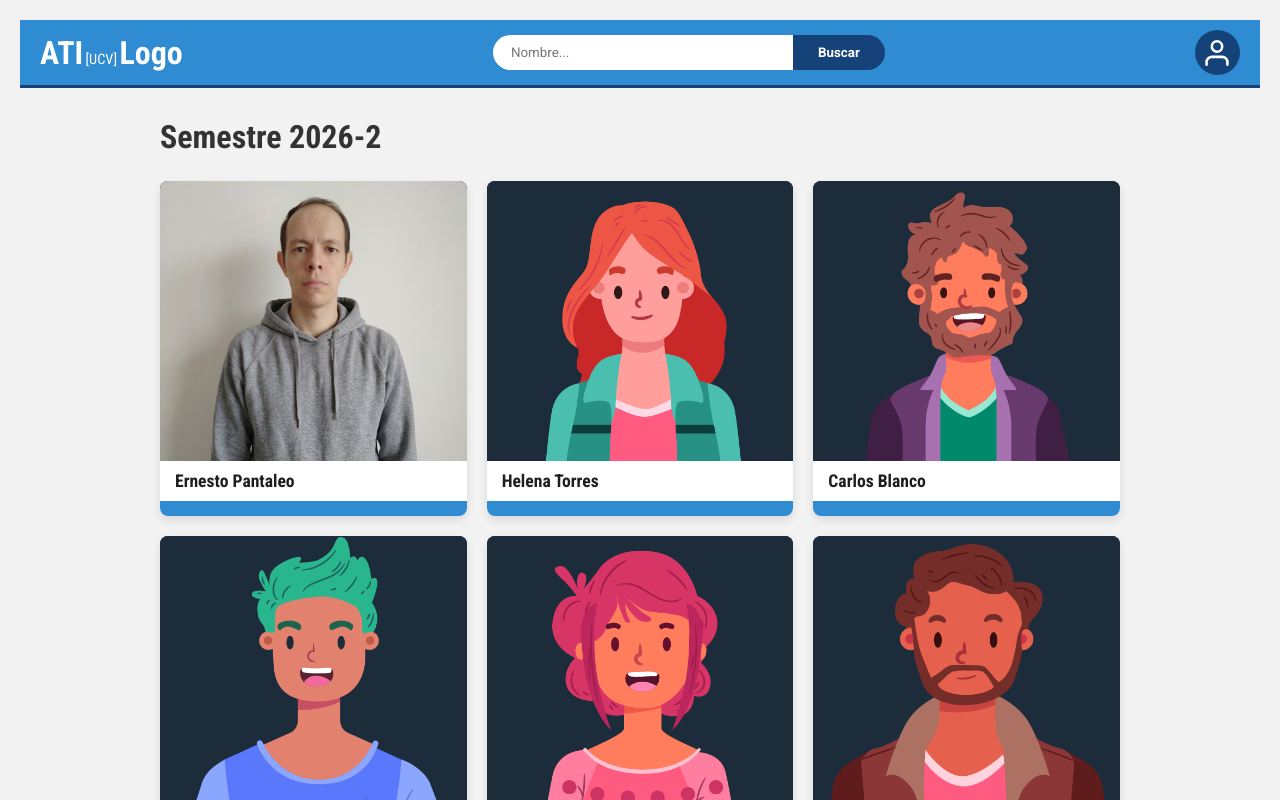
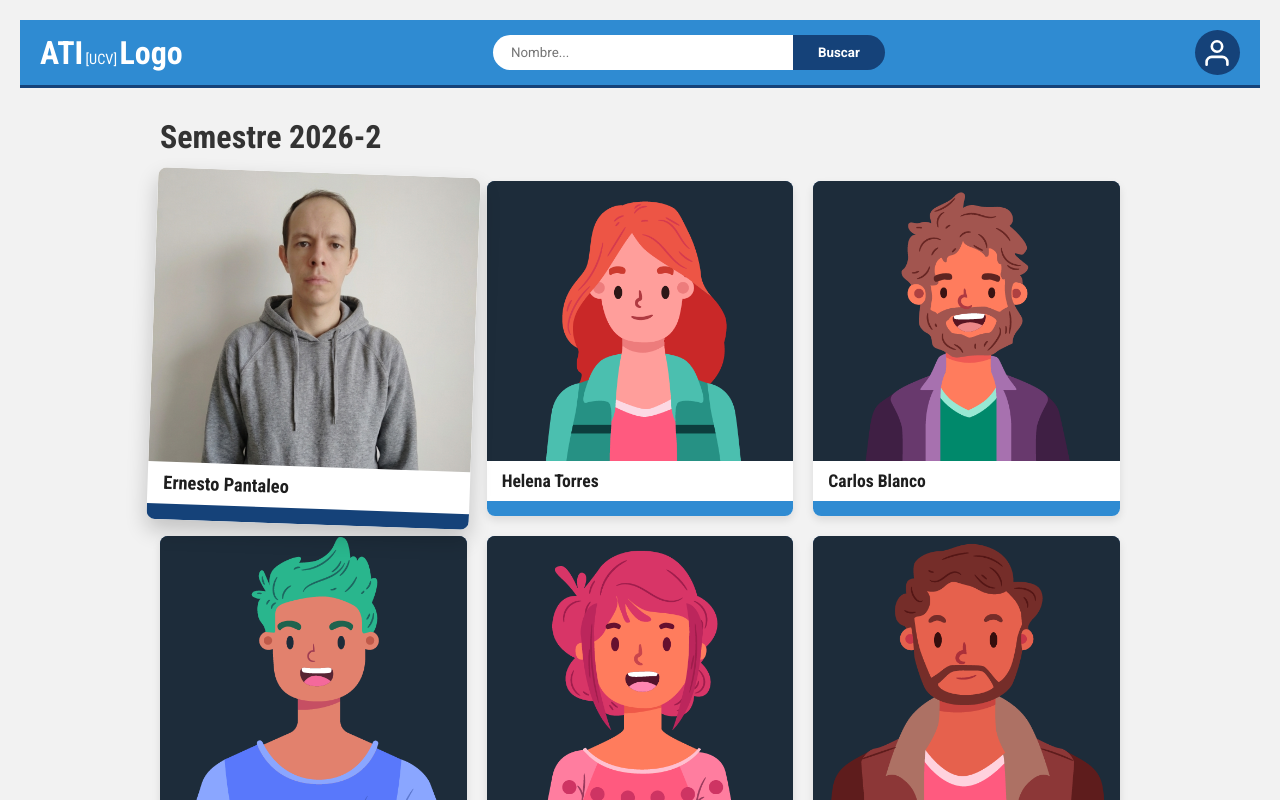
Before and after one commit to Ernesto25013703/ATI_Lab1, a plain HTML site: page index.html in a window 1280 px wide. In both pictures the pointer is over the link "Ernesto Pantaleo". Shown: the top 800 px of the page. Drawn offline with Linux system fonts and the light colour scheme.

Commit message:
animación sobre los alumnos

```diff
--- a/css/style.css
+++ b/css/style.css
@@ -142,6 +142,20 @@
             color: inherit;
             display: flex;
             flex-direction: column;
+
+            transition: transform 0.3s ease, box-shadow 0.3s ease;
+            cursor: pointer;
+        }
+        /*---------------------------------Zoom y rotacion---------------------------------*/
+        .tarjeta-est:hover {
+            /* Zoom del 5% (1.05) y rotación de 2 grados */
+            transform: scale(1.05) rotate(2deg);
+
+            /* Aumentar un poco la sombra para dar efecto de "flotar" */
+            box-shadow: 0 10px 20px rgba(0, 0, 0, 0.2);
+
+            /* Asegura que la tarjeta agrandada quede por encima de las demás */
+            z-index: 10;
         }
 
         /*estandariza el tamaño de las fotos dentro de cada tarjeta de estudiante */
@@ -149,7 +163,7 @@
             width: 100%;
             height: 280px;
             object-fit: cover;
-            background-color: #202538; /* Color de fondo de las fotos dummy */
+            background-color: var(--accent-color)
         }
 
         .info-tar {
@@ -165,11 +179,18 @@
             color: var(--grey-950);
         }
 
-        /* La barra de color abajo */
+
+
         .color-bar {
             height: 15px;
             background-color: var(--main-color);
             width: 100%;
+
+        }
+
+        .tarjeta-est:hover .color-bar {
+            background-color: var(--accent-color); /* Cambia al azul oscuro */
+            transition: background-color 0.3s ease; /* Transición suave del color */
         }
 
         /*diseña el pie de página (<footer>) con fondo claro, texto centrado y una línea de color
@@ -250,7 +271,7 @@
 
         .nombre-perfil {
             font-family: var(--condensed-font);
-            color: var(--accent-color); /* Azul oscuro */
+            color: var(--main-color);
             margin-top: 0;
             margin-bottom: 15px;
             letter-spacing: 1px;
```
Also changed, not shown: 25013703/profile.html (line endings or trailing spaces), index.html (line endings or trailing spaces).
